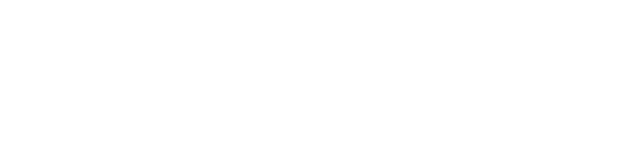
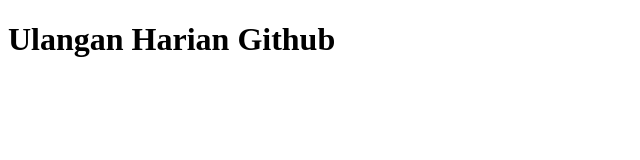
Before and after one commit to Hayasalsa12/UlanganGithub, a plain HTML site: page index.html in a window 1280 px wide. Shown: the whole page, without its empty margins (0-640 px from the left). Drawn offline with Linux system fonts and the light colour scheme.

Commit message:
tambah_sript

```diff
--- a/index.html
+++ b/index.html
@@ -6,6 +6,6 @@
     <title>Document</title>
 </head>
 <body>
-
+    <h1>Ulangan Harian Github</h1>
 </body>
 </html>
```
